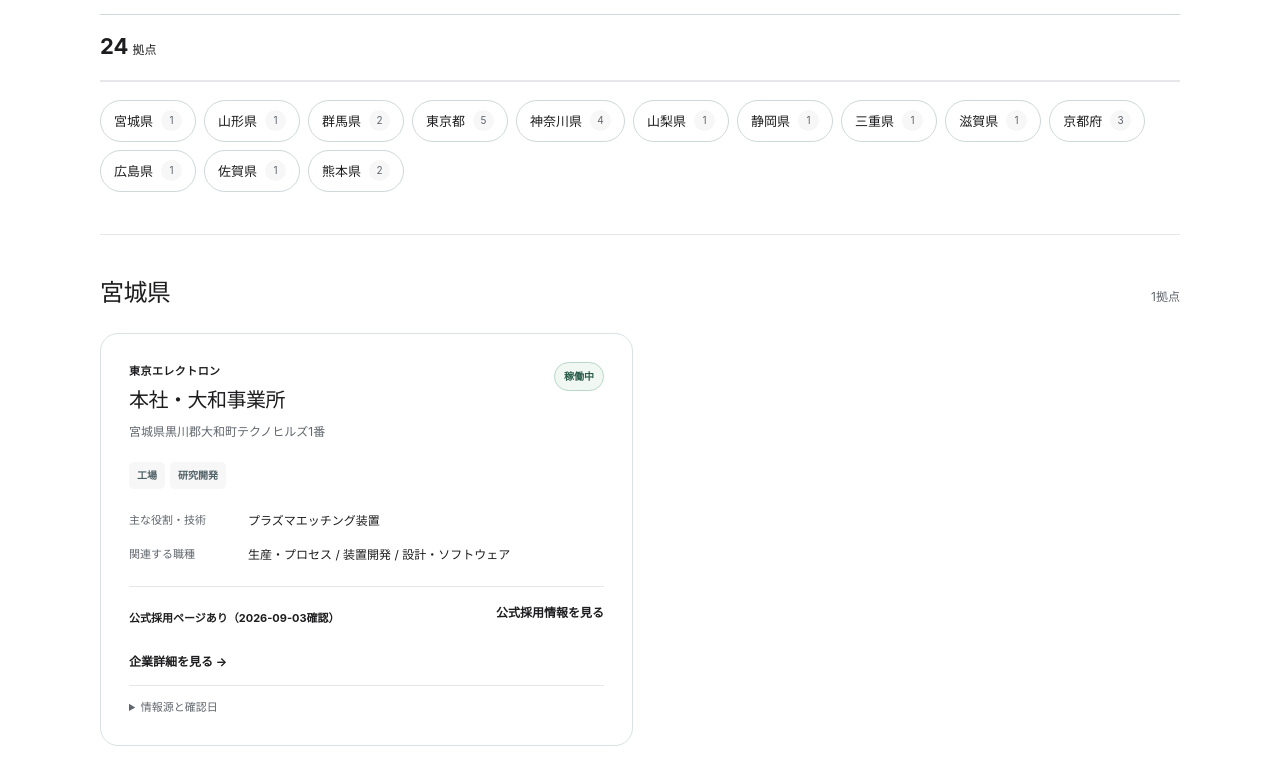
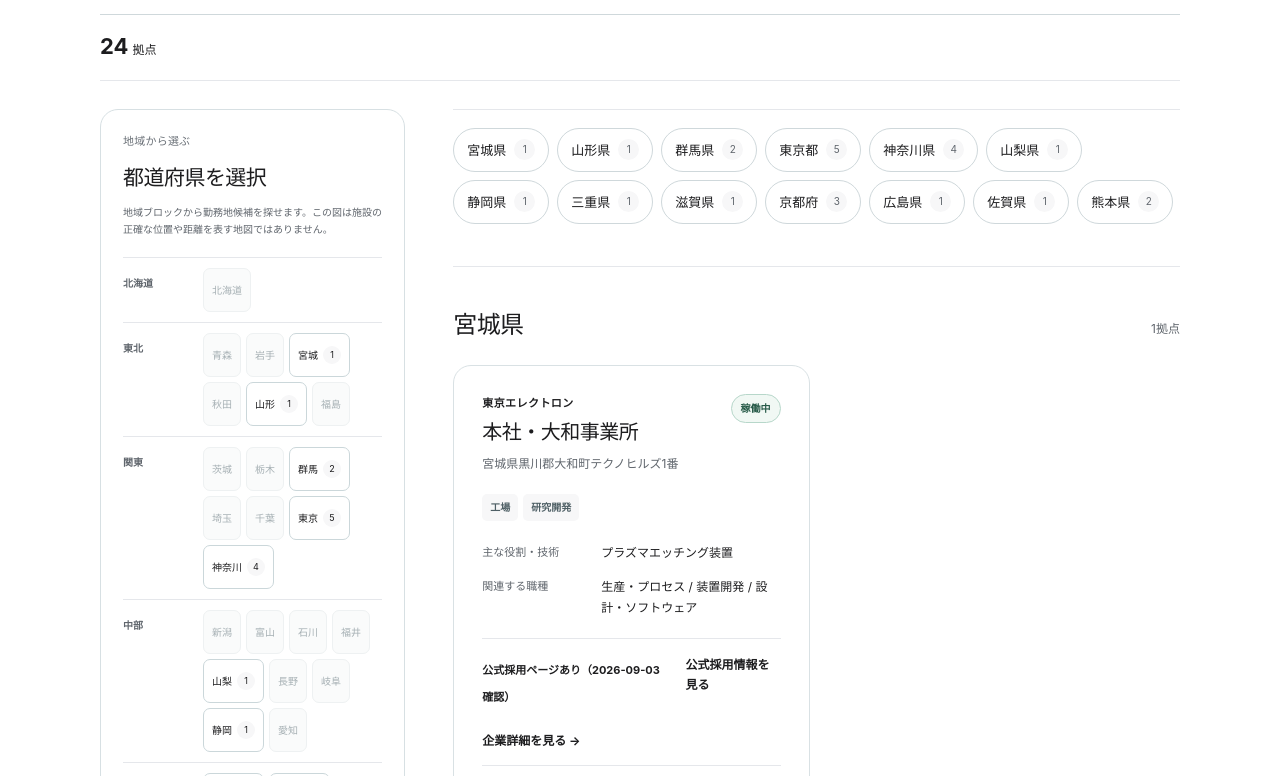
Before and after one commit to ryo0905-eng/manufacturing-compass, a Next.js app: page /semiconductor-map in a window 1280 px wide. Shown: the part 1304-2080 px from the top of the page. Built offline with nearby package versions, Linux system fonts and the light colour scheme.

Commit message:
feat: add semiconductor prefecture selector

```diff
--- a/src/app/semiconductor-map/page.tsx
+++ b/src/app/semiconductor-map/page.tsx
@@ -42,6 +42,7 @@
     prefecture?: string | string[];
     type?: string | string[];
     job?: string | string[];
+    view?: string | string[];
   }>;
 };
 
@@ -68,6 +69,7 @@
   const prefectureParam = firstValue(params.prefecture);
   const locationTypeParam = firstValue(params.type) as LocationType | undefined;
   const jobFamilyParam = firstValue(params.job) as JobFamily | undefined;
+  const initialView = firstValue(params.view) === "regions" ? "regions" as const : "list" as const;
   const validPrefectureCodes = new Set(locations.map((location) => location.prefectureCode));
   const initialFilters = {
     prefectureCode: prefectureParam && validPrefectureCodes.has(prefectureParam) ? prefectureParam : undefined,
@@ -150,6 +152,7 @@
         companies={locationCompanies}
         hiringSignals={getHiringSignals()}
         initialFilters={initialFilters}
+        initialView={initialView}
         locations={locations}
         sources={locationSources}
       />
--- a/src/components/SemiconductorLocationExplorer.tsx
+++ b/src/components/SemiconductorLocationExplorer.tsx
@@ -2,6 +2,7 @@
 
 import { useEffect, useMemo, useState } from "react";
 import { SemiconductorLocationCard } from "@/components/SemiconductorLocationCard";
+import { SemiconductorPrefectureSelector } from "@/components/SemiconductorPrefectureSelector";
 import styles from "@/components/semiconductor-location-map.module.css";
 import type {
   CompanyLocation,
@@ -28,6 +29,7 @@
   companies: CompanySummary[];
   hiringSignals: EffectiveHiringSignal[];
   initialFilters?: LocationExplorerInitialFilters;
+  initialView?: "list" | "regions";
   locations: CompanyLocation[];
   sources: LocationSource[];
 };
@@ -59,16 +61,19 @@
   return value.normalize("NFKC").toLocaleLowerCase("ja-JP").trim();
 }
 
-function readFiltersFromUrl(validPrefectures: Set<string>): LocationExplorerInitialFilters {
+function readStateFromUrl(validPrefectures: Set<string>) {
   const params = new URLSearchParams(window.location.search);
   const prefectureCode = params.get("prefecture") ?? undefined;
   const locationType = params.get("type") as LocationType | null;
   const jobFamily = params.get("job") as JobFamily | null;
 
   return {
+    filters: {
       prefectureCode: prefectureCode && validPrefectures.has(prefectureCode) ? prefectureCode : undefined,
       locationType: locationType && locationTypeValues.has(locationType) ? locationType : undefined,
       jobFamily: jobFamily && jobFamilyValues.has(jobFamily) ? jobFamily : undefined,
+    } satisfies LocationExplorerInitialFilters,
+    view: params.get("view") === "regions" ? "regions" as const : "list" as const,
   };
 }
 
@@ -76,6 +81,7 @@
   companies,
   hiringSignals,
   initialFilters = {},
+  initialView = "list",
   locations,
   sources,
 }: SemiconductorLocationExplorerProps) {
@@ -83,6 +89,7 @@
   const [prefectureCode, setPrefectureCode] = useState(initialFilters.prefectureCode ?? "all");
   const [locationType, setLocationType] = useState<LocationType | "all">(initialFilters.locationType ?? "all");
   const [jobFamily, setJobFamily] = useState<JobFamily | "all">(initialFilters.jobFamily ?? "all");
+  const [view, setView] = useState<"list" | "regions">(initialView);
 
   const companyById = useMemo(() => new Map(companies.map((company) => [company.id, company])), [companies]);
   const sourceById = useMemo(() => new Map(sources.map((source) => [source.id, source])), [sources]);
@@ -102,22 +109,24 @@
     if (prefectureCode !== "all") params.set("prefecture", prefectureCode);
     if (locationType !== "all") params.set("type", locationType);
     if (jobFamily !== "all") params.set("job", jobFamily);
+    if (view === "regions") params.set("view", "regions");
     const nextUrl = `${window.location.pathname}${params.size > 0 ? `?${params.toString()}` : ""}${window.location.hash}`;
     window.history.replaceState(null, "", nextUrl);
-  }, [jobFamily, locationType, prefectureCode]);
+  }, [jobFamily, locationType, prefectureCode, view]);
 
   useEffect(() => {
     const handlePopState = () => {
-      const filters = readFiltersFromUrl(validPrefectures);
-      setPrefectureCode(filters.prefectureCode ?? "all");
-      setLocationType(filters.locationType ?? "all");
-      setJobFamily(filters.jobFamily ?? "all");
+      const state = readStateFromUrl(validPrefectures);
+      setPrefectureCode(state.filters.prefectureCode ?? "all");
+      setLocationType(state.filters.locationType ?? "all");
+      setJobFamily(state.filters.jobFamily ?? "all");
+      setView(state.view);
     };
     window.addEventListener("popstate", handlePopState);
     return () => window.removeEventListener("popstate", handlePopState);
   }, [validPrefectures]);
 
-  const filteredLocations = useMemo(() => {
+  const locationsBeforePrefecture = useMemo(() => {
     const normalizedQuery = normalize(query);
     return locations.filter((location) => {
       const company = companyById.get(location.companyId);
@@ -131,11 +140,22 @@
         ...location.mainProducts,
       ].filter(Boolean).join(" ")).includes(normalizedQuery);
       return matchesQuery
-        && (prefectureCode === "all" || location.prefectureCode === prefectureCode)
         && (locationType === "all" || location.locationTypes.includes(locationType))
         && (jobFamily === "all" || location.jobFamilies.includes(jobFamily));
     });
-  }, [companyById, jobFamily, locationType, locations, prefectureCode, query]);
+  }, [companyById, jobFamily, locationType, locations, query]);
+
+  const filteredLocations = useMemo(
+    () => locationsBeforePrefecture.filter(
+      (location) => prefectureCode === "all" || location.prefectureCode === prefectureCode,
+    ),
+    [locationsBeforePrefecture, prefectureCode],
+  );
+
+  const prefectureCounts = useMemo(() => locationsBeforePrefecture.reduce((counts, location) => {
+    counts.set(location.prefectureCode, (counts.get(location.prefectureCode) ?? 0) + 1);
+    return counts;
+  }, new Map<string, number>()), [locationsBeforePrefecture]);
 
   const prefectureGroups = useMemo(() => filteredLocations.reduce((groups, location) => {
     const group = groups.get(location.prefectureCode) ?? [];
@@ -154,6 +174,11 @@
     setPrefectureCode("all");
     setLocationType("all");
     setJobFamily("all");
+  }
+
+  function selectPrefecture(code: string) {
+    setPrefectureCode(code);
+    setView("list");
   }
 
   return (
@@ -210,13 +235,28 @@
         {hasFilters ? <button className={styles.clearButton} onClick={clearAll} type="button">すべて解除</button> : null}
       </div>
 
+      <div className={styles.viewSwitch} aria-label="表示方法">
+        <button aria-pressed={view === "list"} onClick={() => setView("list")} type="button">一覧</button>
+        <button aria-pressed={view === "regions"} onClick={() => setView("regions")} type="button">地域から選ぶ</button>
+      </div>
+
+      <div className={styles.explorerBody} data-view={view}>
+        <aside className={styles.selectorPanel} aria-label="都道府県選択図">
+          <SemiconductorPrefectureSelector
+            counts={prefectureCounts}
+            onSelect={selectPrefecture}
+            selectedPrefectureCode={prefectureCode === "all" ? undefined : prefectureCode}
+          />
+        </aside>
+
+        <div className={styles.resultsPanel}>
           {filteredLocations.length > 0 ? (
             <>
               <nav className={styles.prefectureNav} aria-label="検索結果の都道府県">
                 {[...prefectureGroups.values()].map((group) => {
                   const prefecture = group[0];
                   return (
-                <button onClick={() => setPrefectureCode(prefecture.prefectureCode)} key={prefecture.prefectureCode} type="button">
+                    <button onClick={() => selectPrefecture(prefecture.prefectureCode)} key={prefecture.prefectureCode} type="button">
                       {prefecture.prefectureName}<span>{group.length}</span>
                     </button>
                   );
@@ -257,6 +297,8 @@
               <button onClick={clearAll} type="button">すべての条件を解除</button>
             </div>
           )}
+        </div>
+      </div>
     </section>
   );
 }
--- /dev/null
+++ b/src/components/SemiconductorPrefectureSelector.tsx
@@ -0,0 +1,61 @@
+import styles from "@/components/semiconductor-location-map.module.css";
+
+const regions = [
+  { name: "北海道", prefectures: [["01", "北海道"]] },
+  { name: "東北", prefectures: [["02", "青森"], ["03", "岩手"], ["04", "宮城"], ["05", "秋田"], ["06", "山形"], ["07", "福島"]] },
+  { name: "関東", prefectures: [["08", "茨城"], ["09", "栃木"], ["10", "群馬"], ["11", "埼玉"], ["12", "千葉"], ["13", "東京"], ["14", "神奈川"]] },
+  { name: "中部", prefectures: [["15", "新潟"], ["16", "富山"], ["17", "石川"], ["18", "福井"], ["19", "山梨"], ["20", "長野"], ["21", "岐阜"], ["22", "静岡"], ["23", "愛知"]] },
+  { name: "近畿", prefectures: [["24", "三重"], ["25", "滋賀"], ["26", "京都"], ["27", "大阪"], ["28", "兵庫"], ["29", "奈良"], ["30", "和歌山"]] },
+  { name: "中国", prefectures: [["31", "鳥取"], ["32", "島根"], ["33", "岡山"], ["34", "広島"], ["35", "山口"]] },
+  { name: "四国", prefectures: [["36", "徳島"], ["37", "香川"], ["38", "愛媛"], ["39", "高知"]] },
+  { name: "九州・沖縄", prefectures: [["40", "福岡"], ["41", "佐賀"], ["42", "長崎"], ["43", "熊本"], ["44", "大分"], ["45", "宮崎"], ["46", "鹿児島"], ["47", "沖縄"]] },
+] as const;
+
+type SemiconductorPrefectureSelectorProps = {
+  counts: Map<string, number>;
+  onSelect: (prefectureCode: string) => void;
+  selectedPrefectureCode?: string;
+};
+
+export function SemiconductorPrefectureSelector({
+  counts,
+  onSelect,
+  selectedPrefectureCode,
+}: SemiconductorPrefectureSelectorProps) {
+  return (
+    <div className={styles.regionSelector}>
+      <header>
+        <p className="section-label">地域から選ぶ</p>
+        <h3>都道府県を選択</h3>
+        <p>地域ブロックから勤務地候補を探せます。この図は施設の正確な位置や距離を表す地図ではありません。</p>
+      </header>
+      <div className={styles.regionGrid}>
+        {regions.map((region) => (
+          <section className={styles.regionBlock} key={region.name} aria-labelledby={`region-${region.name}`}>
+            <h4 id={`region-${region.name}`}>{region.name}</h4>
+            <div>
+              {region.prefectures.map(([code, name]) => {
+                const count = counts.get(code) ?? 0;
+                const isSelected = selectedPrefectureCode === code;
+                return (
+                  <button
+                    aria-label={`${name}${count > 0 ? `、掲載${count}拠点` : "、掲載拠点なし"}${isSelected ? "、選択中" : ""}`}
+                    aria-pressed={isSelected}
+                    disabled={count === 0}
+                    key={code}
+                    onClick={() => onSelect(code)}
+                    type="button"
+                  >
+                    <span>{name}</span>
+                    {count > 0 ? <small>{count}</small> : null}
+                    {isSelected ? <em>選択中</em> : null}
+                  </button>
+                );
+              })}
+            </div>
+          </section>
+        ))}
+      </div>
+    </div>
+  );
+}
--- a/src/components/semiconductor-location-map.module.css
+++ b/src/components/semiconductor-location-map.module.css
@@ -230,7 +230,7 @@
 }
 
 .activeFilters button {
-  min-height: 32px;
+  min-height: 44px;
   border-radius: 999px;
   background: #edf5f6;
   padding: 6px 10px;
@@ -243,8 +243,167 @@
 }
 
 .clearButton {
-  min-height: 38px;
+  min-height: 44px;
   padding: 5px 0 5px 10px;
+  white-space: nowrap;
+}
+
+.viewSwitch {
+  display: none;
+  grid-template-columns: repeat(2, minmax(0, 1fr));
+  gap: 4px;
+  margin-top: 16px;
+  border-radius: 11px;
+  background: var(--surface-soft);
+  padding: 4px;
+}
+
+.viewSwitch button {
+  min-height: 42px;
+  border: 0;
+  border-radius: 8px;
+  background: transparent;
+  color: var(--muted);
+  font: inherit;
+  font-size: 12px;
+  font-weight: 700;
+  cursor: pointer;
+}
+
+.viewSwitch button[aria-pressed="true"] {
+  background: var(--surface);
+  box-shadow: 0 1px 5px rgba(17, 24, 28, 0.08);
+  color: var(--text);
+}
+
+.explorerBody {
+  display: grid;
+  grid-template-columns: minmax(300px, 0.42fr) minmax(0, 1fr);
+  gap: clamp(26px, 4vw, 48px);
+  align-items: start;
+  margin-top: 28px;
+}
+
+.selectorPanel,
+.resultsPanel {
+  min-width: 0;
+}
+
+.regionSelector {
+  border: 1px solid #d7e0e3;
+  border-radius: 18px;
+  background: var(--surface);
+  padding: 22px;
+}
+
+.regionSelector > header {
+  margin-bottom: 20px;
+}
+
+.regionSelector > header h3 {
+  margin: 5px 0 8px;
+  font-size: 21px;
+  letter-spacing: -0.025em;
+}
+
+.regionSelector > header p:last-child {
+  margin: 0;
+  color: var(--muted);
+  font-size: 10px;
+  line-height: 1.65;
+}
+
+.regionGrid {
+  display: grid;
+  gap: 10px;
+}
+
+.regionBlock {
+  display: grid;
+  grid-template-columns: 70px minmax(0, 1fr);
+  gap: 10px;
+  align-items: start;
+  border-top: 1px solid var(--line);
+  padding-top: 10px;
+}
+
+.regionBlock h4 {
+  margin: 7px 0 0;
+  color: var(--muted);
+  font-size: 10px;
+  font-weight: 700;
+}
+
+.regionBlock > div {
+  display: flex;
+  flex-wrap: wrap;
+  gap: 5px;
+}
+
+.regionBlock button {
+  position: relative;
+  display: inline-flex;
+  min-height: 44px;
+  align-items: center;
+  gap: 5px;
+  border: 1px solid #cbd7da;
+  border-radius: 7px;
+  background: #fff;
+  padding: 6px 8px;
+  color: var(--text);
+  font: inherit;
+  font-size: 10px;
+  cursor: pointer;
+}
+
+.regionBlock button:hover:not(:disabled) {
+  border-color: var(--primary);
+  background: #f3f8f9;
+}
+
+.regionBlock button:focus-visible,
+.viewSwitch button:focus-visible,
+.prefectureNav button:focus-visible {
+  outline: 3px solid rgba(0, 107, 128, 0.22);
+  outline-offset: 2px;
+}
+
+.regionBlock button:disabled {
+  border-color: #eef1f2;
+  background: #fafbfb;
+  color: #a6b0b4;
+  cursor: not-allowed;
+}
+
+.regionBlock button[aria-pressed="true"] {
+  border-color: var(--primary-dark);
+  background: var(--primary-dark);
+  color: #fff;
+}
+
+.regionBlock small {
+  display: grid;
+  min-width: 18px;
+  height: 18px;
+  place-items: center;
+  border-radius: 999px;
+  background: var(--surface-soft);
+  color: var(--primary-dark);
+  font-size: 9px;
+}
+
+.regionBlock button[aria-pressed="true"] small {
+  background: rgba(255, 255, 255, 0.18);
+  color: #fff;
+}
+
+.regionBlock em {
+  position: absolute;
+  width: 1px;
+  height: 1px;
+  overflow: hidden;
+  clip: rect(0 0 0 0);
+  clip-path: inset(50%);
   white-space: nowrap;
 }
 
@@ -259,7 +418,7 @@
 .prefectureNav a,
 .prefectureNav button {
   display: inline-flex;
-  min-height: 42px;
+  min-height: 44px;
   align-items: center;
   gap: 8px;
   border: 1px solid #cfd8db;
@@ -649,6 +808,25 @@
     grid-template-columns: 1fr;
   }
 
+  .viewSwitch {
+    display: grid;
+  }
+
+  .explorerBody {
+    grid-template-columns: 1fr;
+    margin-top: 18px;
+  }
+
+  .explorerBody[data-view="list"] .selectorPanel,
+  .explorerBody[data-view="regions"] .resultsPanel {
+    display: none;
+  }
+
+  .explorerBody[data-view="regions"] .selectorPanel,
+  .explorerBody[data-view="list"] .resultsPanel {
+    display: block;
+  }
+
   .notice {
     grid-template-columns: 1fr;
     gap: 7px;
@@ -711,6 +889,15 @@
     grid-template-columns: 1fr;
   }
 
+  .regionSelector {
+    border-radius: 14px;
+    padding: 18px;
+  }
+
+  .regionBlock {
+    grid-template-columns: 62px minmax(0, 1fr);
+  }
+
   .resultsBar {
     grid-template-columns: 1fr auto;
     gap: 8px 14px;
```
Also changed, not shown: 3 other files (tests, documents, lock files or other folders). Lines whose indentation alone changed are shown as unchanged.
